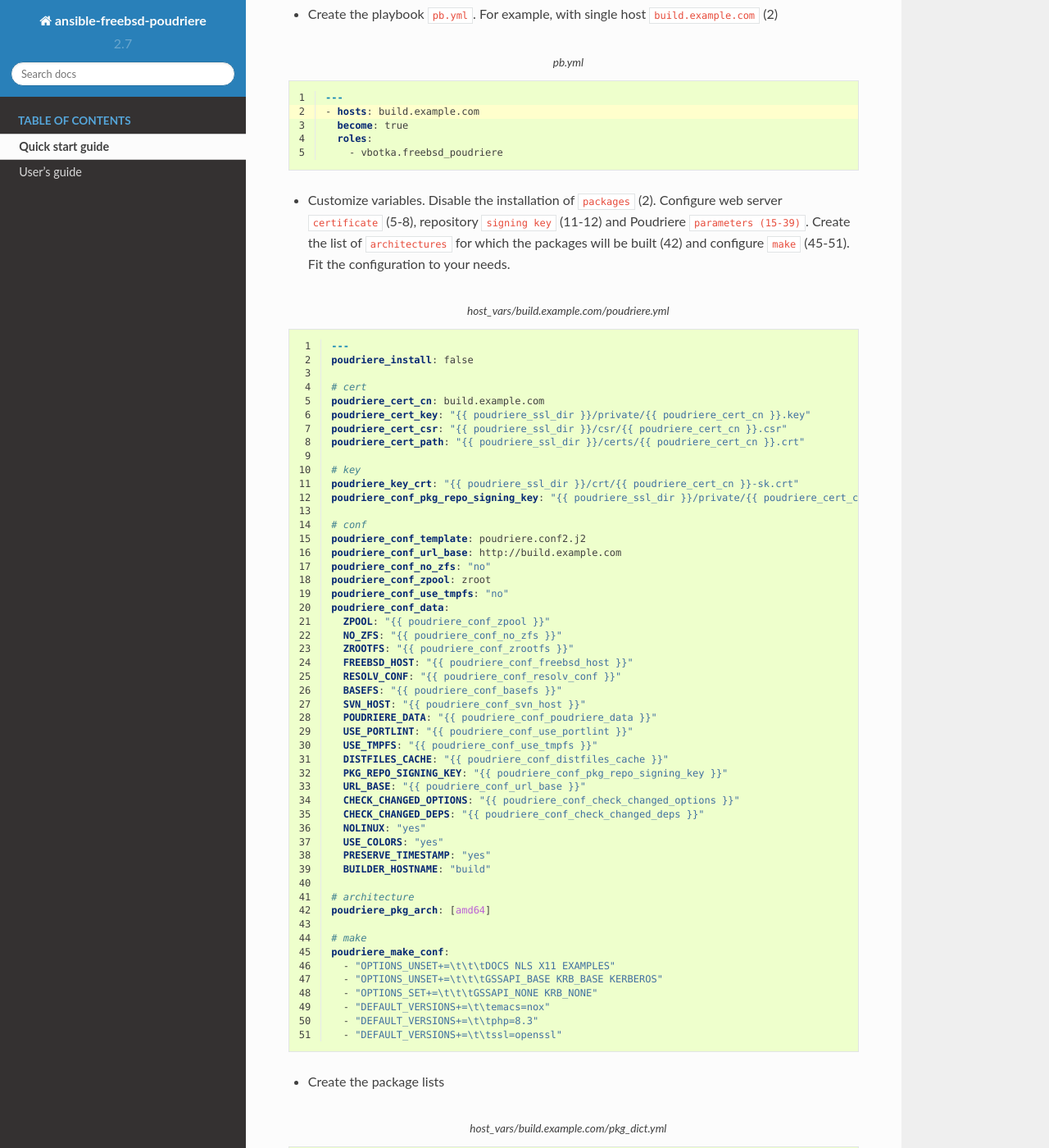
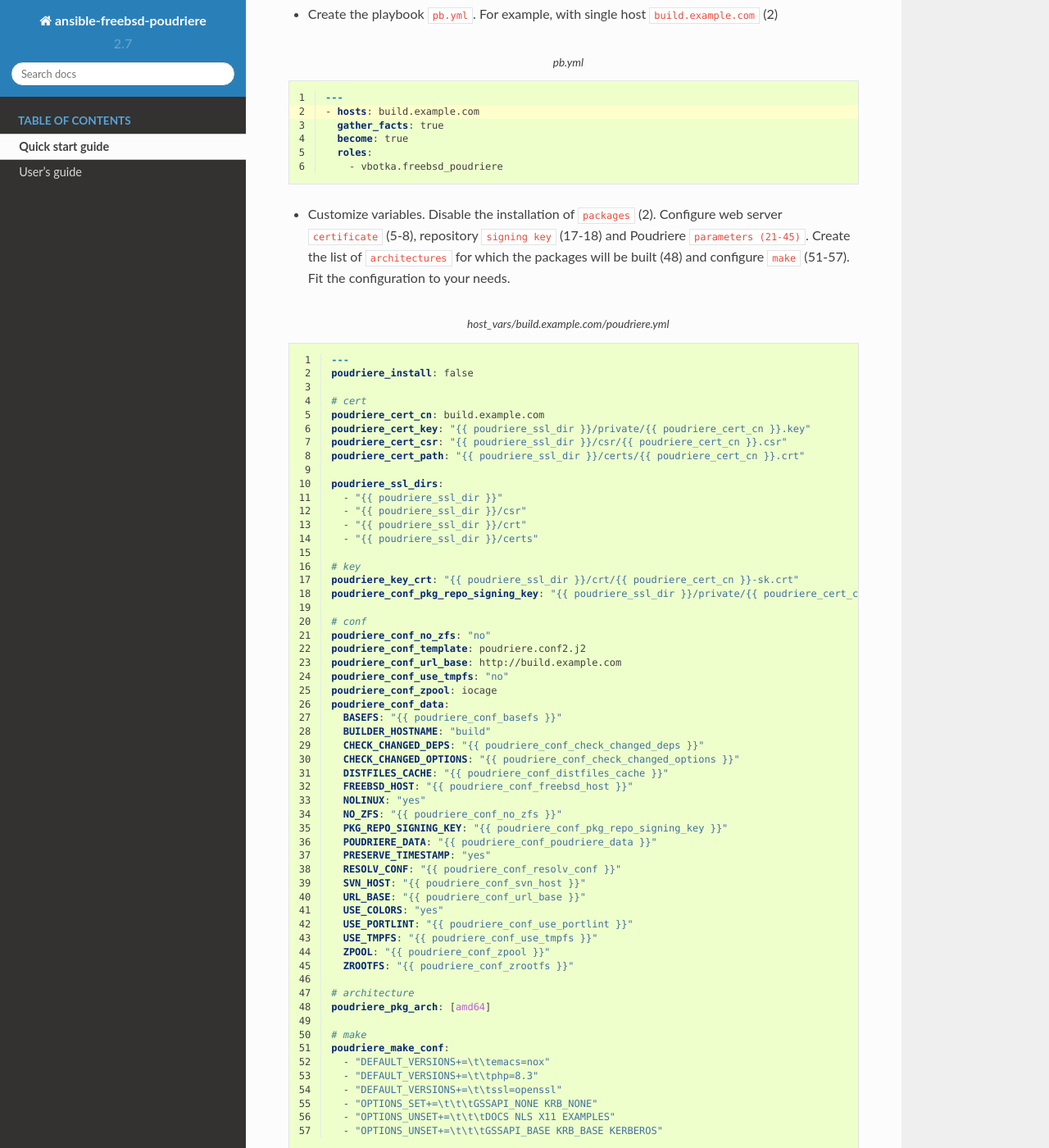
Before and after one commit to vbotka/ansible-freebsd-poudriere, a Sphinx documentation site: the page built from docs/source/qsg.rst, in a window 1280 px wide and 1400 px high, scrolled down 451 px. Shown: the whole window at 82% size. Built offline with Sphinx 7.4.7 and the Read the Docs theme 3.1.0, drawn with Linux system fonts in a browser that asks for light colours; some web fonts are replaced; pages that are not in the unit, such as notebooks, are missing from menus.

Commit message:
* Formatting of defaults. * Update docs.

```diff
--- a/changelog/CHANGELOG-v2.7.rst
+++ b/changelog/CHANGELOG-v2.7.rst
@@ -17,6 +17,7 @@ Major Changes
 Minor Changes
 -------------
 * Formatting of defaults.
+* Update docs.
 
 
 2.7.5
--- a/docs/source/example-playbook.rst
+++ b/docs/source/example-playbook.rst
@@ -5,6 +5,7 @@
 
    ---
    - hosts: build.example.com
+     gather_facts: true
      become: true
      roles:
        - vbotka.freebsd_poudriere
--- a/docs/source/example-vars-poudriere.rst
+++ b/docs/source/example-vars-poudriere.rst
@@ -12,45 +12,51 @@
    poudriere_cert_csr: "{{ poudriere_ssl_dir }}/csr/{{ poudriere_cert_cn }}.csr"
    poudriere_cert_path: "{{ poudriere_ssl_dir }}/certs/{{ poudriere_cert_cn }}.crt"
 
+   poudriere_ssl_dirs:
+     - "{{ poudriere_ssl_dir }}"
+     - "{{ poudriere_ssl_dir }}/csr"
+     - "{{ poudriere_ssl_dir }}/crt"
+     - "{{ poudriere_ssl_dir }}/certs"
+
    # key
    poudriere_key_crt: "{{ poudriere_ssl_dir }}/crt/{{ poudriere_cert_cn }}-sk.crt"
    poudriere_conf_pkg_repo_signing_key: "{{ poudriere_ssl_dir }}/private/{{ poudriere_cert_cn }}-sk.key"
 
    # conf
+   poudriere_conf_no_zfs: "no"
    poudriere_conf_template: poudriere.conf2.j2
    poudriere_conf_url_base: http://build.example.com
-   poudriere_conf_no_zfs: "no"
-   poudriere_conf_zpool: zroot
    poudriere_conf_use_tmpfs: "no"
+   poudriere_conf_zpool: iocage
    poudriere_conf_data:
-     ZPOOL: "{{ poudriere_conf_zpool }}"
+     BASEFS: "{{ poudriere_conf_basefs }}"
+     BUILDER_HOSTNAME: "build"
+     CHECK_CHANGED_DEPS: "{{ poudriere_conf_check_changed_deps }}"
+     CHECK_CHANGED_OPTIONS: "{{ poudriere_conf_check_changed_options }}"
+     DISTFILES_CACHE: "{{ poudriere_conf_distfiles_cache }}"
+     FREEBSD_HOST: "{{ poudriere_conf_freebsd_host }}"
+     NOLINUX: "yes"
      NO_ZFS: "{{ poudriere_conf_no_zfs }}"
-     ZROOTFS: "{{ poudriere_conf_zrootfs }}"
-     FREEBSD_HOST: "{{ poudriere_conf_freebsd_host }}"
+     PKG_REPO_SIGNING_KEY: "{{ poudriere_conf_pkg_repo_signing_key }}"
+     POUDRIERE_DATA: "{{ poudriere_conf_poudriere_data }}"
+     PRESERVE_TIMESTAMP: "yes"
      RESOLV_CONF: "{{ poudriere_conf_resolv_conf }}"
-     BASEFS: "{{ poudriere_conf_basefs }}"
      SVN_HOST: "{{ poudriere_conf_svn_host }}"
-     POUDRIERE_DATA: "{{ poudriere_conf_poudriere_data }}"
+     URL_BASE: "{{ poudriere_conf_url_base }}"
+     USE_COLORS: "yes"
      USE_PORTLINT: "{{ poudriere_conf_use_portlint }}"
      USE_TMPFS: "{{ poudriere_conf_use_tmpfs }}"
-     DISTFILES_CACHE: "{{ poudriere_conf_distfiles_cache }}"
-     PKG_REPO_SIGNING_KEY: "{{ poudriere_conf_pkg_repo_signing_key }}"
-     URL_BASE: "{{ poudriere_conf_url_base }}"
-     CHECK_CHANGED_OPTIONS: "{{ poudriere_conf_check_changed_options }}"
-     CHECK_CHANGED_DEPS: "{{ poudriere_conf_check_changed_deps }}"
-     NOLINUX: "yes"
-     USE_COLORS: "yes"
-     PRESERVE_TIMESTAMP: "yes"
-     BUILDER_HOSTNAME: "build"
+     ZPOOL: "{{ poudriere_conf_zpool }}"
+     ZROOTFS: "{{ poudriere_conf_zrootfs }}"
 
    # architecture
    poudriere_pkg_arch: [amd64]
 
    # make
    poudriere_make_conf:
-     - "OPTIONS_UNSET+=\t\t\tDOCS NLS X11 EXAMPLES"
-     - "OPTIONS_UNSET+=\t\t\tGSSAPI_BASE KRB_BASE KERBEROS"
-     - "OPTIONS_SET+=\t\t\tGSSAPI_NONE KRB_NONE"
      - "DEFAULT_VERSIONS+=\t\temacs=nox"
      - "DEFAULT_VERSIONS+=\t\tphp=8.3"
      - "DEFAULT_VERSIONS+=\t\tssl=openssl"
+     - "OPTIONS_SET+=\t\t\tGSSAPI_NONE KRB_NONE"
+     - "OPTIONS_UNSET+=\t\t\tDOCS NLS X11 EXAMPLES"
+     - "OPTIONS_UNSET+=\t\t\tGSSAPI_BASE KRB_BASE KERBEROS"
--- a/docs/source/qsg.rst
+++ b/docs/source/qsg.rst
@@ -25,9 +25,9 @@ configure and run `Poudriere`_
 .. include:: example-playbook.rst
 
 * Customize variables. Disable the installation of ``packages`` (2). Configure web server
-  ``certificate`` (5-8), repository ``signing key`` (11-12) and Poudriere ``parameters
-  (15-39)``. Create the list of ``architectures`` for which the packages will be built (42) and
-  configure ``make`` (45-51). Fit the configuration to your needs.
+  ``certificate`` (5-8), repository ``signing key`` (17-18) and Poudriere ``parameters
+  (21-45)``. Create the list of ``architectures`` for which the packages will be built (48) and
+  configure ``make`` (51-57). Fit the configuration to your needs.
 
 .. include:: example-vars-poudriere.rst
 
```
Also changed, not shown: 1 other file.
